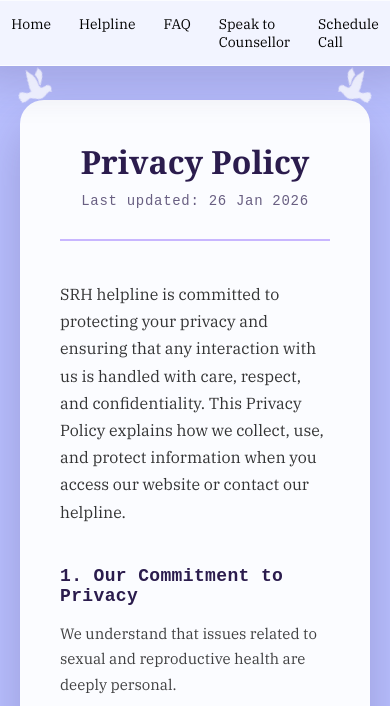
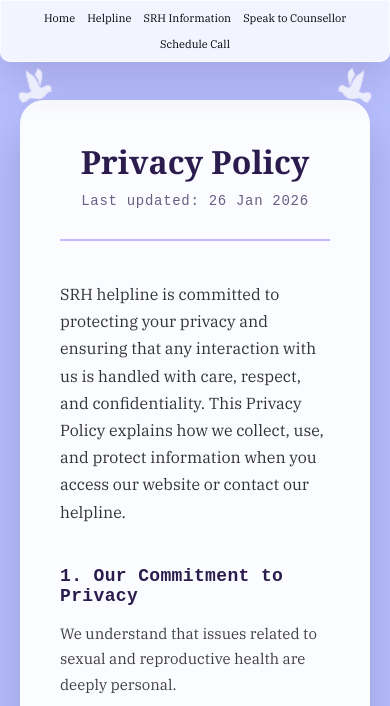
Before and after one commit to Smahesh26/khushi-new, a plain HTML site: page privacy.html in a window 390 px wide. Shown: the top 706 px of the page. Drawn offline with Linux system fonts and the light colour scheme.

Commit message:
srh menu

```diff
--- a/privacy.html
+++ b/privacy.html
@@ -297,6 +297,20 @@ body {
 }
 
 @media (max-width: 600px) {
+  .header nav {
+    padding: 10px 16px;
+    gap: 12px;
+    font-size: 11px;
+    flex-wrap: wrap;
+    justify-content: center;
+    max-width: 100%;
+  }
+
+  .header nav a {
+    white-space: nowrap;
+    font-size: 11px;
+  }
+
   .whatsapp-fab {
     width: 52px;
     height: 52px;
@@ -330,7 +344,7 @@ body {
   <nav>
     <a href="index.html">Home</a>
     <a href="index.html#parallax">Helpline</a>
-    <a href="index.html#faq">FAQ</a>
+    <a href="#faq">SRH Information</a>
     <a href="tel:+919621795550">Speak to Counsellor</a>
     <a href="index.html#contact">Schedule Call</a>
   </nav>
```
Also changed, not shown: index.html (+9 -4 lines).
